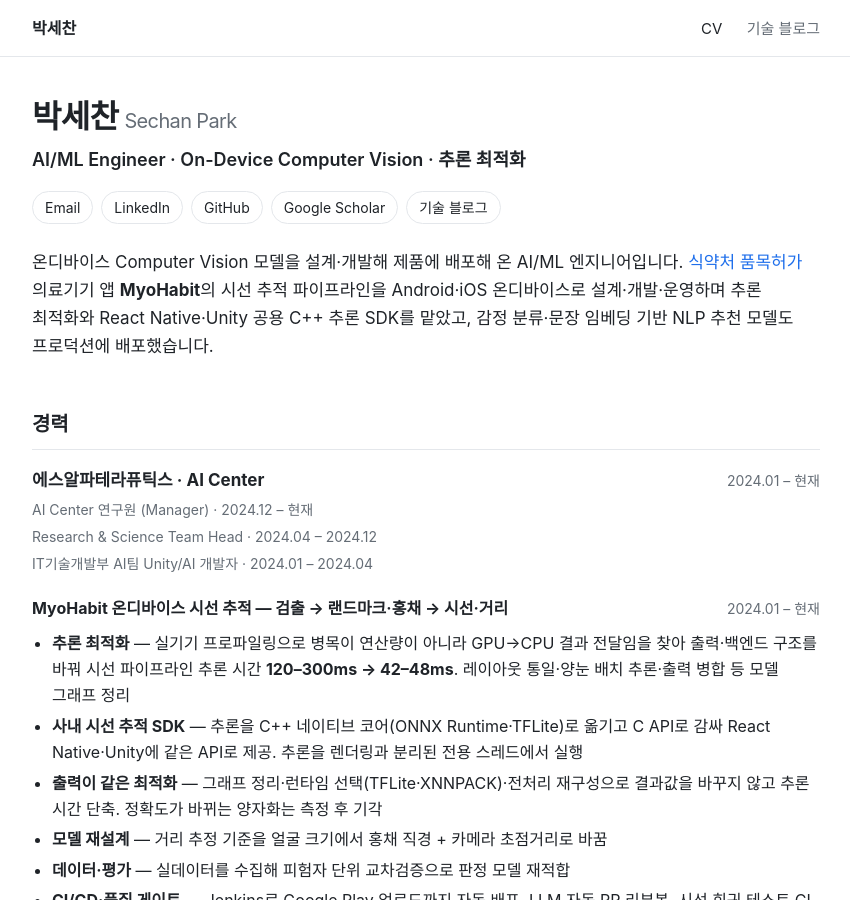
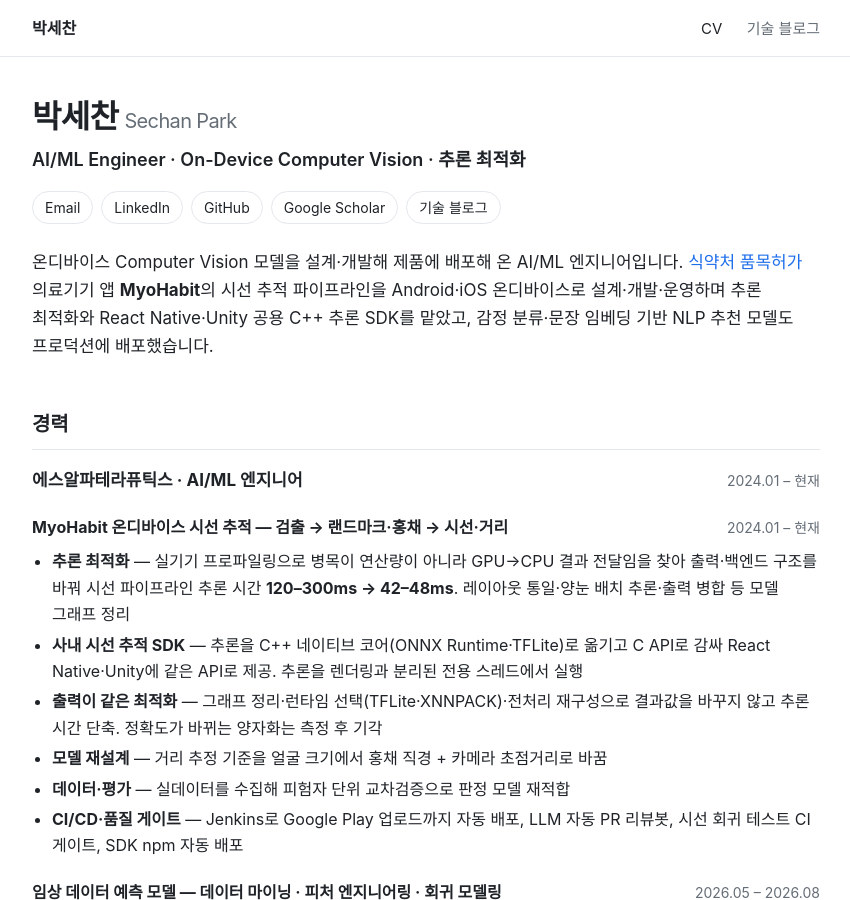
Before and after one commit to amkorousagi/amkorousagi.github.io, a Jekyll site: the page built from index.html, in a window 1280 px wide and 900 px high. Shown: the whole window, without its empty margins (214-1064 px from the left). Built offline with Jekyll 4.4.1, drawn with Linux system fonts in a browser that asks for light colours; some web fonts are replaced.

Commit message:
Show a single AI/ML engineer title on the CV page

```diff
--- a/index.html
+++ b/index.html
@@ -20,14 +20,9 @@ description: 온디바이스 Computer Vision 모델을 설계·개발해 제품
   <h2>경력</h2>
 
   <div class="job-head">
-    <h3>에스알파테라퓨틱스 · AI Center</h3>
+    <h3>에스알파테라퓨틱스 · AI/ML 엔지니어</h3>
     <span class="period">2024.01 – 현재</span>
   </div>
-  <ul class="titles">
-    <li>AI Center 연구원 (Manager) · 2024.12 – 현재</li>
-    <li>Research &amp; Science Team Head · 2024.04 – 2024.12</li>
-    <li>IT기술개발부 AI팀 Unity/AI 개발자 · 2024.01 – 2024.04</li>
-  </ul>
 
   <div class="project">
     <div class="job-head"><h4>MyoHabit 온디바이스 시선 추적 — 검출 → 랜드마크·홍채 → 시선·거리</h4><span class="period">2024.01 – 현재</span></div>
```
